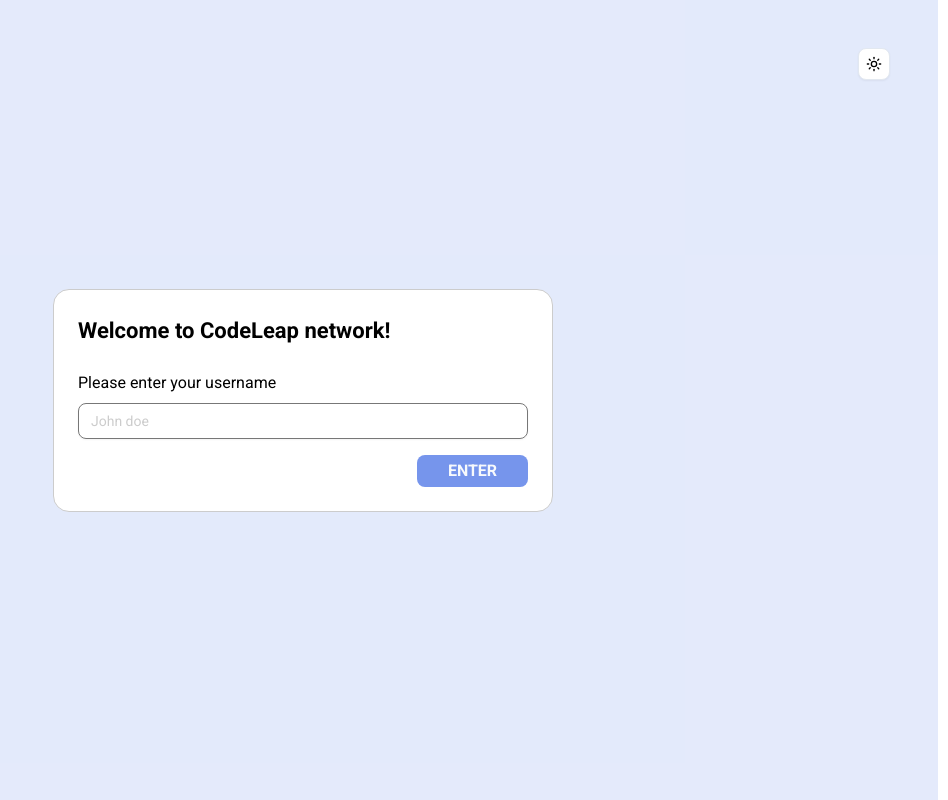
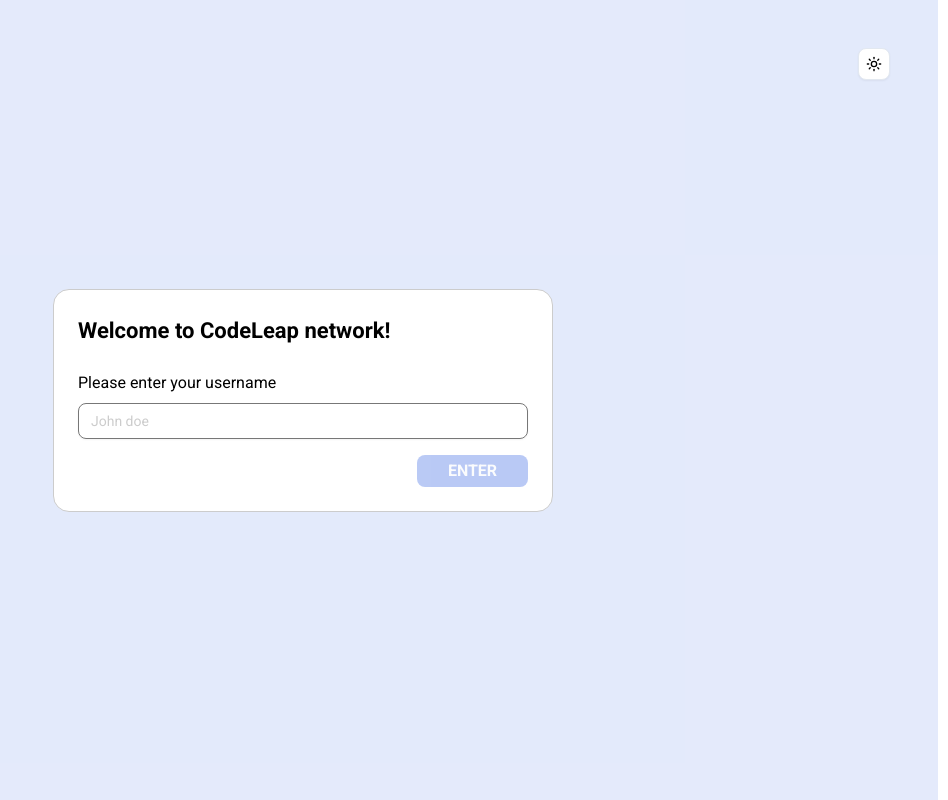
Before and after one commit to marquesmaycon/codeleap-frontend-engineer-test, a Next.js app: page /sign-up in a window 1280 px wide. Shown: the whole page, without its empty margins (332-1280 px from the left). Built offline with nearby package versions, Linux system fonts and the light colour scheme; no server answers.

Commit message:
final fixes

```diff
--- a/app/layout.tsx
+++ b/app/layout.tsx
@@ -25,7 +25,7 @@
   return (
     <html lang="en" suppressHydrationWarning>
       <body
-        className={`${roboto.variable} mx-auto flex min-h-screen flex-col font-serif antialiased`}
+        className={`${roboto.variable} bg-background mx-auto flex min-h-screen flex-col font-serif antialiased`}
       >
         <Providers>
           {children}
--- a/components/layout/footer.tsx
+++ b/components/layout/footer.tsx
@@ -9,7 +9,7 @@
           <ThemeSwitcher />
         </div>
         <small className="text-white">
-          This is a test project for CodeLeap frontend engineer position.
+          This is a coding test for CodeLeap Frontend Engineer position.
         </small>
         <p className="text-sm text-white">
           <span>Build by </span>
--- a/features/auth/components/sign-up-form.tsx
+++ b/features/auth/components/sign-up-form.tsx
@@ -1,3 +1,7 @@
+"use client"
+
+import { useState } from "react"
+
 import { Button } from "@/components/ui/button"
 import { Input } from "@/components/ui/input"
 import { Label } from "@/components/ui/label"
@@ -5,6 +9,14 @@
 import { signUp } from "../actions"
 
 export default function SignUpForm() {
+  const [username, setUsername] = useState("")
+
+  const isEmpty = username.trim().length === 0
+
+  function handleInputChange(event: React.ChangeEvent<HTMLInputElement>) {
+    setUsername(event.target.value)
+  }
+
   return (
     <form
       className="bg-card w-full max-w-125 rounded-[16px] border border-[#CCCCCC] py-6 shadow-none"
@@ -15,10 +27,20 @@
 
         <div className="mb-4 space-y-2">
           <Label className="text-base font-normal">Please enter your username</Label>
-          <Input placeholder="John doe" name="username" />
+          <Input
+            placeholder="John doe"
+            name="username"
+            value={username}
+            onChange={handleInputChange}
+            required
+          />
         </div>
 
-        <Button type="submit" className="ml-auto min-w-27.75 text-base font-bold uppercase">
+        <Button
+          type="submit"
+          className="ml-auto min-w-27.75 text-base font-bold uppercase"
+          disabled={isEmpty}
+        >
           Enter
         </Button>
       </div>
--- a/features/posts/generate-mock-posts.ts
+++ b/features/posts/generate-mock-posts.ts
@@ -16,7 +16,7 @@
       content: `Lorem ipsum dolor sit amet, consectetur adipiscing elit. This is page ${page + 1}, post ${i + 1}.
 
     It is a long established fact that a reader will be distracted by the readable content of a page when looking at its layout.`,
-      created_datetime: new Date(2023, 0, 1 + page * 5 + i).toISOString()
+      created_datetime: new Date(Date.now() - postIndex * 3600000).toISOString()
     }
   })
 }
--- a/features/posts/hooks/use-edit-post-dialog.tsx
+++ b/features/posts/hooks/use-edit-post-dialog.tsx
@@ -27,7 +27,7 @@
 
   const EditPostDialog = (
     <Dialog open={dialog} onOpenChange={handleOpenChange}>
-      <DialogContent>
+      <DialogContent className="md:max-w-165">
         <DialogTitle className="sr-only">Edit Post</DialogTitle>
         {crrPost && <EditPostForm post={crrPost} onCancel={onCancelEdit} />}
       </DialogContent>
```
Also changed, not shown: 1 other file (tests, documents, lock files or other folders).
